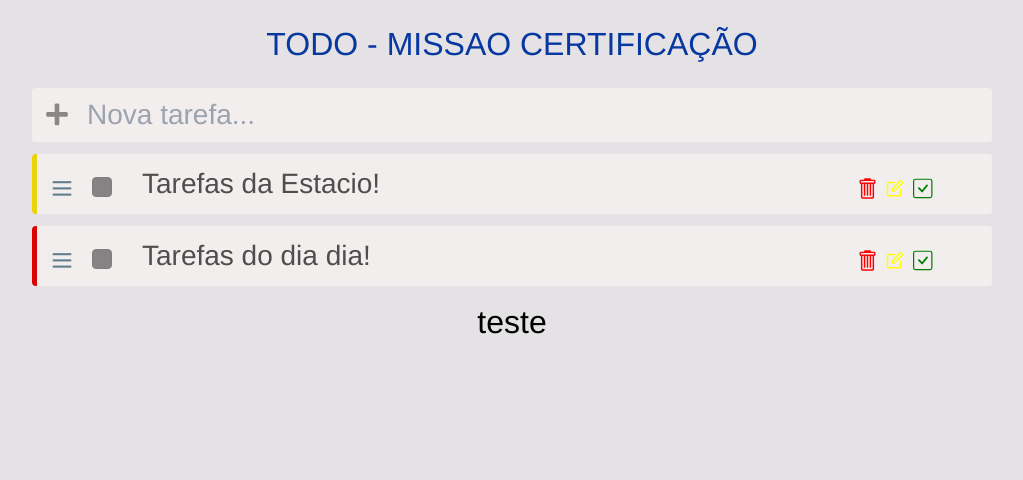
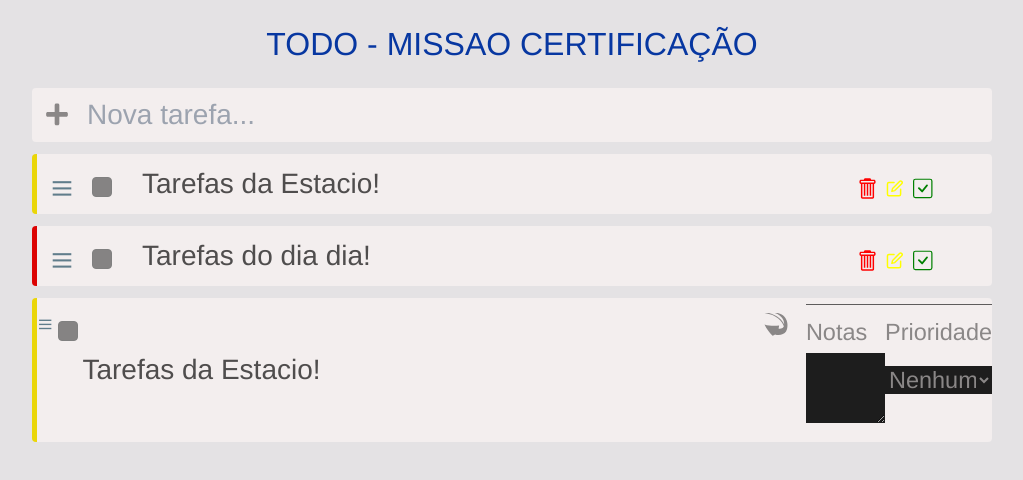
Before and after one commit to adventureandre/missao-mundo2, a Next.js app: page /todo in a window 1280 px wide. Both pictures are taken after a click on the icon 1025 px from the left and 187 px from the top of the page. Shown: the top 480 px of the page, without its empty margins (128-1151 px from the left). Built offline with nearby package versions, Linux system fonts and the light colour scheme.

Commit message:
Abrir tarefa e fechar tarefa aberta
Funções para abrir a edição da tarefa e fechar a tarefa. Não está salvando ainda.

```diff
--- a/src/components/Main.Content.jsx
+++ b/src/components/Main.Content.jsx
@@ -7,16 +7,28 @@ import TarefasOpen from "./TarefasOpen";
 
 const MainComponent = () => {
 
+    const [listaTarefas, setListaTarefas] = useState([{'id':1, 'relevancia':'importante', 'title':"Tarefas da Estacio!"},
+    {'id':2, 'relevancia':'urgente', 'title':'Tarefas do dia dia!'}])
+
+    const [itemContent, setItemContent] = useState('')
+
+    // Abrir a tarefa para edição
     const editTask = (id, relevancia, title) => {
         if(id){
-           return <TarefasOpen id={id} relevancia= {relevancia} title={title}/>
-        } else {
-            return ('teste')
+            setItemContent(<TarefasOpen id={id} relevancia= {relevancia} title={title} salvar={salvar}/>)
         }
-    };
+    }
 
-    const [listaTarefas, setListaTarefas] = useState([{'id':1, 'relevancia':'importante', 'title':"Tarefas da Estacio!"},
-    {'id':2, 'relevancia':'urgente', 'title':'Tarefas do dia dia!'}])
+    // Fechar a edição (não está salvando alterações ainda)
+    const salvar = (id, relevancia, title) => {
+        //let tarefaEditada = {'id': id, 'relevancia':relevancia, 'title':title}
+        //let novaListaTarefas = listaTarefas.filter((tarefa)=> tarefa.id !== id )
+        //novaListaTarefas.push(tarefaEditada)
+        //console.log(novaListaTarefas)
+        //setListaTarefas(novaListaTarefas)
+       //console.log(listaTarefas)
+        setItemContent('')
+    }
 
     return (
             <div className='main_todo w-9/12 mt-5'>
@@ -29,11 +41,7 @@ const MainComponent = () => {
                     handleEdit={editTask}
                     />
                 ))}
-                    <div>
-                      {/*<TarefasOpen id={editTask.id} relevancia= {editTask} title={editTask()}/>*/}
-                      {editTask()}
-                    </div>
-
+                {itemContent}
             </div>
     )
 }
--- a/src/components/TarefasOpen.jsx
+++ b/src/components/TarefasOpen.jsx
@@ -12,7 +12,10 @@ const TarefasOpen = (props)=>{
             </div>
             <input className='col-sm-9 ' type='text' value={props.title} placeholder="Nova tarefa..."/>
             <div className='col-sm-1 d-flex justify-content-end '>
-                <GiReturnArrow className='mt-2 icon '/>
+                <GiReturnArrow
+                className='mt-2 icon '
+                onClick={()=>props.salvar(props.id, props.relevancia, props.title)}
+                />
             </div>
             <div className='main_desc'>
                 <section className='desc_tarefas w-100'>
```
